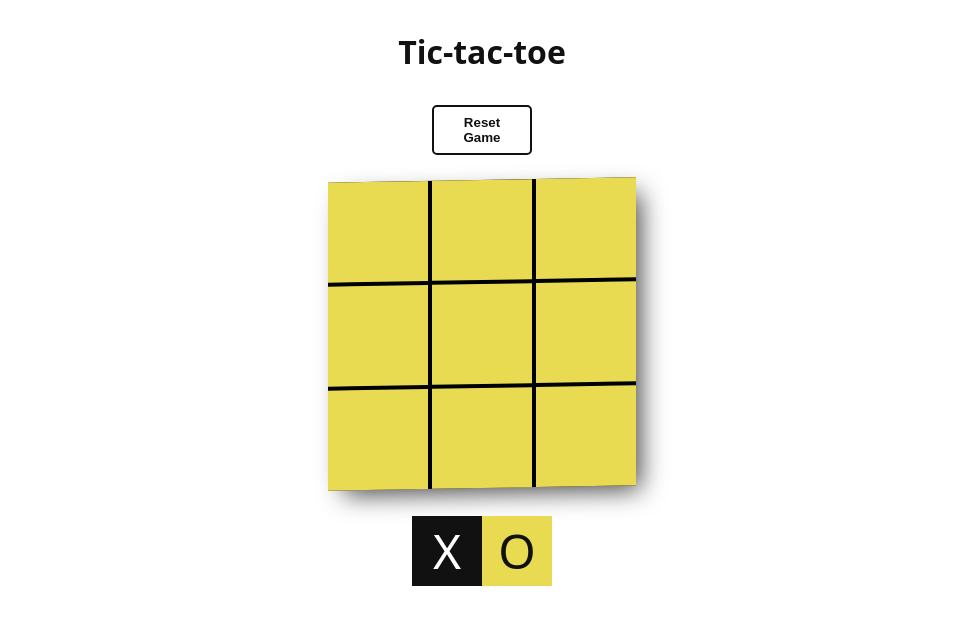
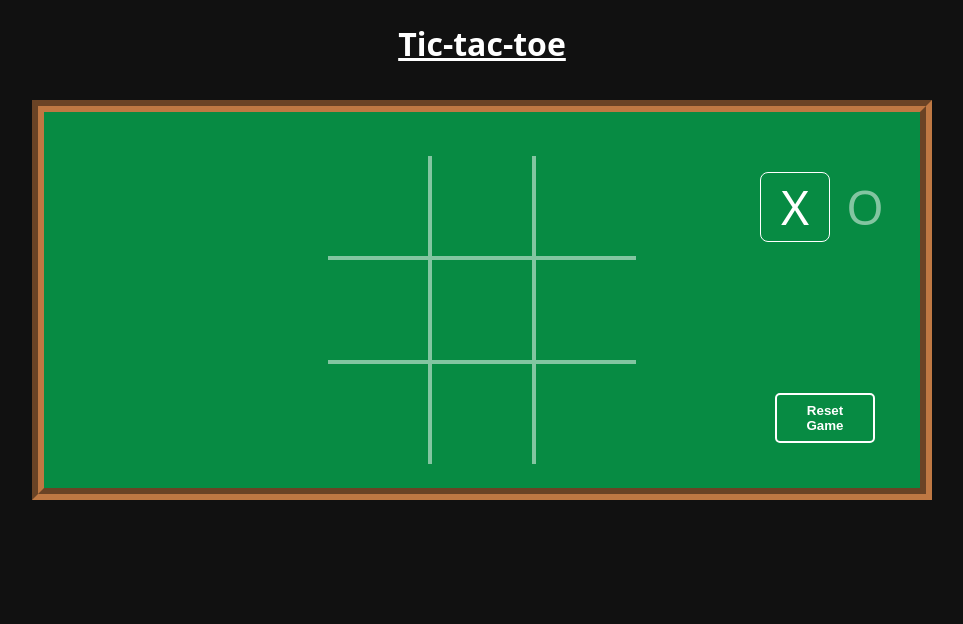
Before and after one commit to liblack99/tic-tac-toe, a React (Vite) app: page / in a window 1280 px wide. Shown: the top 624 px of the page, without its empty margins (158-1121 px from the left). Built offline with nearby package versions, Linux system fonts and the light colour scheme.

Commit message:
fixed(estilos)

```diff
--- a/src/App.jsx
+++ b/src/App.jsx
@@ -4,6 +4,7 @@ import { TURNS } from "./constants.js";
 import { checkWinnerFrom, checkEndGame } from "./logic/board.js";
 import { WinnerModal } from "./components/WinnerModal.jsx";
 import { saveGameToStorage, resetGameStorage } from "./logic/storage/index.js";
+import TizaCursor from "./components/TizaCursor.jsx";
 
 function App() {
   const [board, setBoard] = useState(() => {
@@ -51,9 +52,12 @@ function App() {
   };
 
   return (
-    <main className="board">
-      <h1>Tic-tac-toe</h1>
-      <button onClick={resetGame}>Reset Game</button>
+    <main className="board__background">
+      <button onClick={resetGame} className="button">
+        Reset Game
+      </button>
+      <h1 className="board__h1">Tic-tac-toe</h1>
+      <div className="board">
         <section className="game">
           {board.map((square, index) => {
             return (
@@ -63,12 +67,11 @@ function App() {
             );
           })}
         </section>
-
         <section className="turn">
           <Square isSelected={turn === TURNS.X}>{TURNS.X}</Square>
           <Square isSelected={turn === TURNS.O}>{TURNS.O}</Square>
         </section>
-
+      </div>
       <WinnerModal resetGame={resetGame} winner={winner} />
     </main>
   );
--- /dev/null
+++ b/src/components/TizaCursor.jsx
@@ -0,0 +1,21 @@
+import React, { useEffect } from "react";
+
+const TizaCursor = () => {
+  useEffect(() => {
+    document.addEventListener("mousemove", (e) => {
+      const light = document.querySelector(".light");
+      const mouseX = e.pageX;
+      const mouseY = e.pageY;
+
+      if (light) {
+        light.style.left = mouseX + "px";
+        light.style.top = mouseY + "px";
+        light.style.opacity = 1;
+      }
+    });
+  }, []);
+
+  return <div class="light"></div>;
+};
+
+export default TizaCursor;
--- a/src/components/WinnerModal.jsx
+++ b/src/components/WinnerModal.jsx
@@ -13,7 +13,9 @@ export function WinnerModal({ winner, resetGame }) {
         <header className="win">{winner && <Square>{winner}</Square>}</header>
 
         <footer>
-          <button onClick={resetGame}>Empezar de nuevo</button>
+          <button className="button__restart" onClick={resetGame}>
+            Empezar de nuevo
+          </button>
         </footer>
       </div>
     </section>
--- a/src/index.css
+++ b/src/index.css
@@ -21,6 +21,8 @@ body {
   justify-content: center;
   min-width: 320px;
   min-height: 100vh;
+  background-color: #111;
+  overflow: hidden;
 }
 
 * {
@@ -31,28 +33,32 @@ body {
 
 .board {
   width: fit-content;
-  margin: 40px auto;
   text-align: center;
 }
 
-.board h1 {
-  color: #111;
-  margin-bottom: 16px;
+.board__h1 {
+  color: white;
+  margin-bottom: 20px;
+  text-decoration: underline;
+  position: relative;
+  top: -80px;
 }
 
-.board button {
+.button {
   padding: 8px 12px;
   margin: 25px;
   background: transparent;
-  border: 2px solid #111;
-  color: #111;
+  border: 2px solid white;
+  color: white;
   width: 100px;
   border-radius: 5px;
   transition: 0.2s;
   font-weight: bold;
   cursor: pointer;
+  position: absolute;
+  bottom: 20px;
+  right: 20px;
 }
-
 .board button:hover {
   background: #eee;
   color: #222;
@@ -61,11 +67,8 @@ body {
 .board .game {
   display: grid;
   grid-template-columns: repeat(3, 1fr);
-  background-color: black;
-  box-shadow: 10px 10px 25px -6px rgba(0, 0, 0, 0.75);
+  background-color: rgba(255, 255, 255, 0.5);
   gap: 4px;
-  margin-bottom: 28px;
-  transform: skew(0deg, -1deg);
 }
 
 .turn {
@@ -84,14 +87,23 @@ body {
   pointer-events: none;
   border-color: transparent;
 }
-
+.winner {
+  position: fixed;
+}
+.turn {
+  margin-top: 50px;
+  position: absolute;
+  right: 20px;
+  top: 10px;
+}
 .square.is-selected {
   color: #fff;
-  background: #111;
+  border: 1px solid white;
+  border-radius: 8px;
 }
 
 .winner {
-  position: absolute;
+  position: fixed;
   width: 100vw;
   height: 100vh;
   top: 0;
@@ -102,22 +114,21 @@ body {
 }
 
 .winner .text {
-  background: #e8db52;
   height: 300px;
   width: 320px;
-  border: 2px solid #111;
+  border: 2px solid white;
   border-radius: 10px;
   display: flex;
   flex-direction: column;
   justify-content: center;
   align-items: center;
   gap: 20px;
+  background-color: #078b43;
 }
 
 .winner .win {
   margin: 0 auto;
   width: fit-content;
-  border: 2px solid #111;
   border-radius: 10px;
   display: flex;
   gap: 15px;
@@ -130,6 +141,32 @@ body {
   place-items: center;
   cursor: pointer;
   font-size: 48px;
-  background-color: #e8db52;
-  color: #111;
+  background-color: #078b43;
+  color: rgba(255, 255, 255, 0.5);
 }
+
+.board__background {
+  width: 900px;
+  height: 400px;
+  border: 1px solid white;
+  display: flex;
+  justify-content: start;
+  flex-direction: column;
+  align-items: center;
+  margin: 100px auto;
+  background-color: #078b43;
+  position: relative;
+  border: 12px groove #be7843;
+}
+.button__restart {
+  padding: 8px 12px;
+  margin: 25px;
+  background: transparent;
+  border: 2px solid white;
+  color: white;
+  width: 100px;
+  border-radius: 5px;
+  transition: 0.2s;
+  font-weight: bold;
+  cursor: pointer;
+}
```
Also changed, not shown: 1 other file (tests, documents, lock files or other folders). Lines whose indentation alone changed are shown as unchanged.
